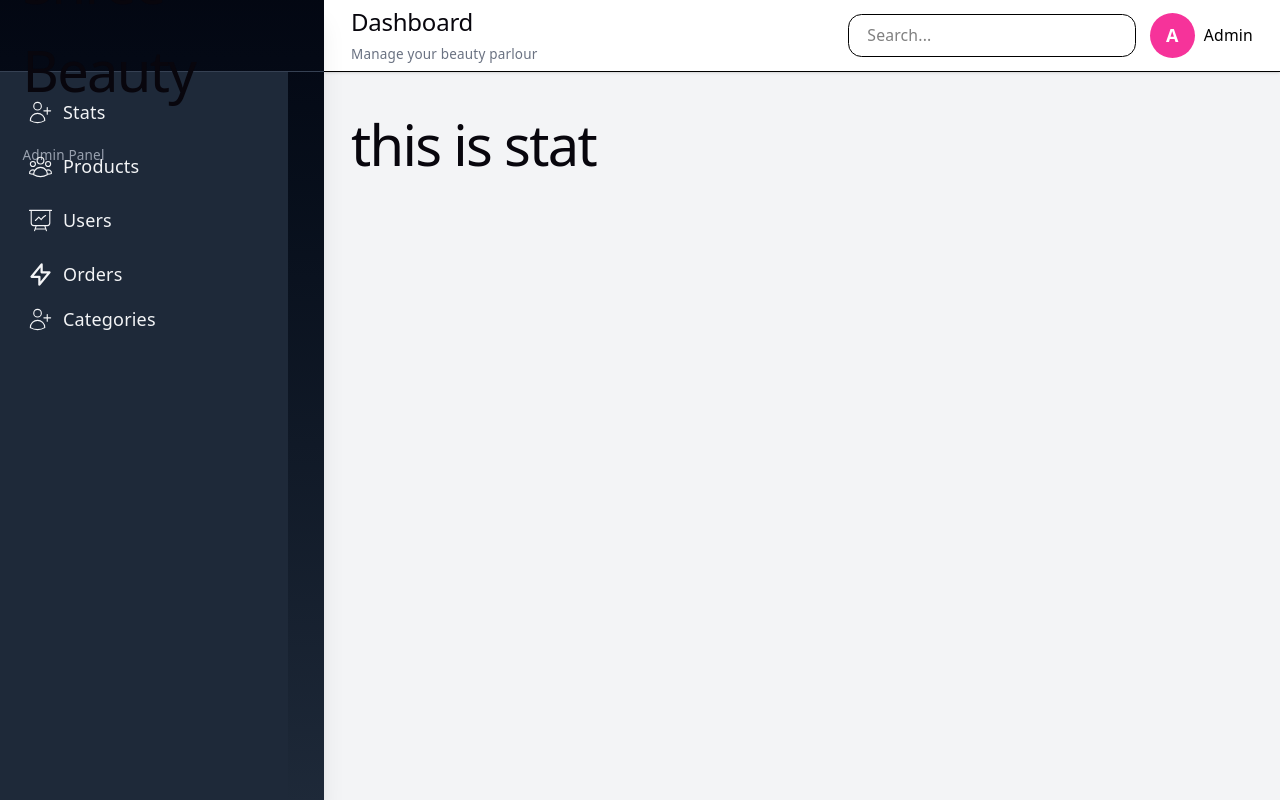
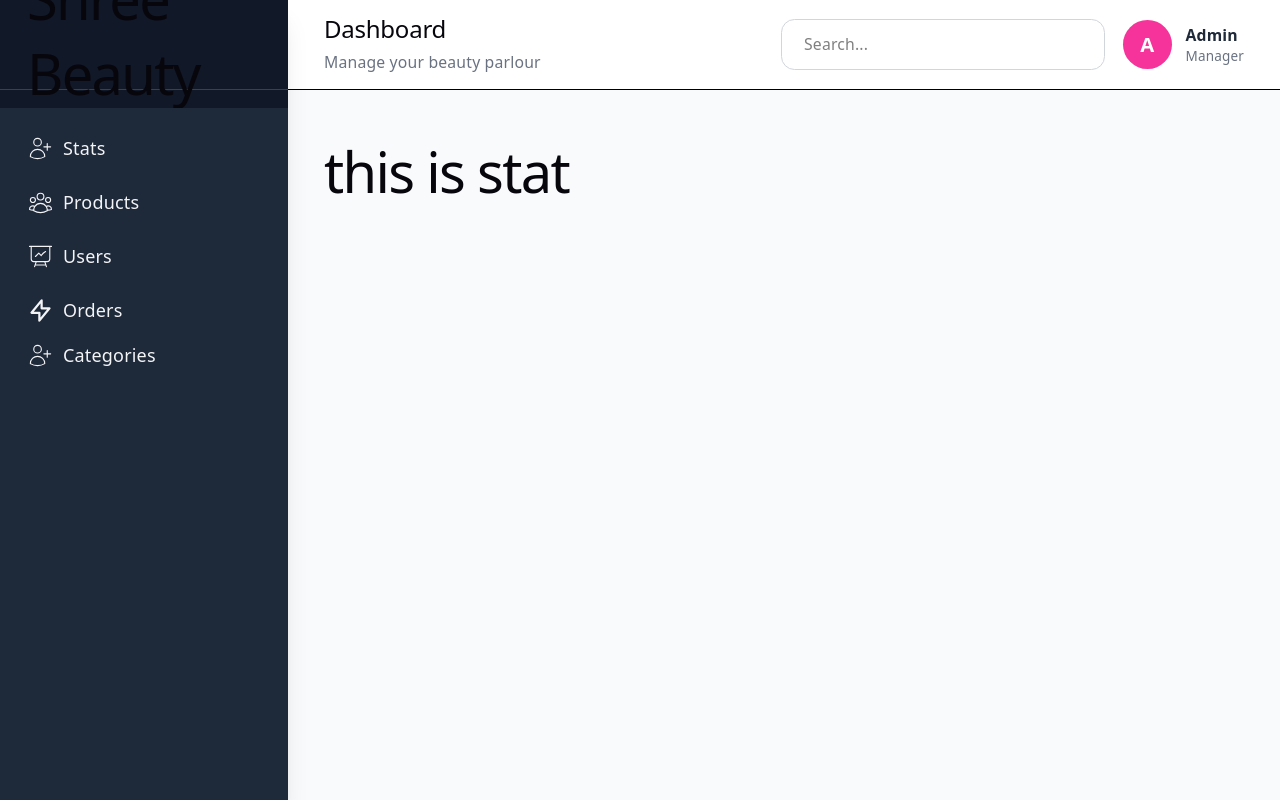
Before and after one commit to anishkumarshrees/mern-project-shree-beauty-parlour-frontend, a React (Vite) app: page /admin in a window 1280 px wide. Built offline with nearby package versions, Linux system fonts and the light colour scheme; no server answers; sample sign-in values are in the browser's storage.

Commit message:
adminlayout

```diff
--- a/src/pages/admin/AdminLayout.tsx
+++ b/src/pages/admin/AdminLayout.tsx
@@ -6,16 +6,17 @@ function AdminLayout() {
   const [sidebarOpen, setSidebarOpen] = useState(false);
 
   return (
-    <div className="flex h-[100dvh] bg-gray-100 overflow-hidden">
+    <div className="flex h-[100dvh] overflow-hidden bg-gray-100">
+
 
       {/* Mobile Overlay */}
       {sidebarOpen && (
         <div
           className="
           fixed inset-0
+          z-40
           bg-black/50
           backdrop-blur-sm
-          z-40
           md:hidden
           "
           onClick={() => setSidebarOpen(false)}
@@ -23,18 +24,22 @@ function AdminLayout() {
       )}
 
 
+
       {/* Sidebar */}
       <aside
         className={`
         fixed md:static
+        z-50
         top-0 left-0
-          z-50
         h-full
-          w-72
-          shrink-0
-          bg-gradient-to-b from-gray-950 to-gray-800
+        w-64
+        bg-[#111827]
         shadow-xl
-          transition-transform duration-300 ease-in-out
+        transition-transform
+        duration-300
+        ease-in-out
+        flex
+        flex-col
 
         ${
           sidebarOpen
@@ -44,30 +49,49 @@ function AdminLayout() {
         `}
       >
 
+
         {/* Logo */}
         <div
           className="
-          h-16
+          h-20
+          px-6
           flex
           items-center
           justify-between
-          px-5
           border-b
           border-gray-700
           "
         >
 
           <div>
-            <h1 className="text-white text-lg font-bold">
+
+            <h1
+              className="
+              text-white
+              text-2xl
+              font-bold
+              tracking-wide
+              "
+            >
               Shree Beauty
             </h1>
 
-            <p className="text-xs text-gray-400">
-              Admin Panel
+
+            <p
+              className="
+              text-gray-400
+              text-xs
+              mt-1
+              "
+            >
+              Admin Dashboard
             </p>
+
           </div>
 
 
+
+          {/* Close button mobile */}
           <button
             onClick={() => setSidebarOpen(false)}
             className="
@@ -79,11 +103,19 @@ function AdminLayout() {
             ✕
           </button>
 
+
         </div>
 
 
-        {/* Sidebar */}
-        <div className="h-[calc(100dvh-64px)] overflow-y-auto">
+
+        {/* Sidebar Links */}
+        <div
+          className="
+          flex-1
+          overflow-y-auto
+          py-4
+          "
+        >
           <Sidebar />
         </div>
 
@@ -92,38 +124,57 @@ function AdminLayout() {
 
 
 
-      {/* Right Section */}
-      <div className="flex flex-col flex-1 min-w-0">
 
 
-        {/* Navbar */}
+      {/* Main Content */}
+      <div
+        className="
+        flex-1
+        flex
+        flex-col
+        min-w-0
+        "
+      >
+
+
+
+
+        {/* Top Navbar */}
         <header
           className="
-          h-16
+          h-20
           bg-white
           border-b
+          shadow-sm
           flex
           items-center
           justify-between
           px-4
-          md:px-6
-          shadow-sm
+          md:px-8
           "
         >
 
 
-          <div className="flex items-center gap-4">
+
+          {/* Left */}
+          <div
+            className="
+            flex
+            items-center
+            gap-4
+            "
+          >
 
 
-            {/* Mobile Menu */}
+            {/* Hamburger */}
             <button
+              onClick={() => setSidebarOpen(true)}
               className="
               md:hidden
               p-2
               rounded-lg
               hover:bg-gray-100
               "
-              onClick={() => setSidebarOpen(true)}
             >
 
               <svg
@@ -146,14 +197,31 @@ function AdminLayout() {
 
 
 
+
+
             <div>
-              <h2 className="font-semibold text-gray-800 text-lg">
+
+              <h2
+                className="
+                text-xl
+                font-bold
+                text-gray-900
+                "
+              >
                 Dashboard
               </h2>
 
-              <p className="text-xs text-gray-500 hidden sm:block">
+
+              <p
+                className="
+                text-sm
+                text-gray-500
+                hidden sm:block
+                "
+              >
                 Manage your beauty parlour
               </p>
+
             </div>
 
 
@@ -161,22 +229,32 @@ function AdminLayout() {
 
 
 
+
+
           {/* Right */}
-          <div className="flex items-center gap-3">
+          <div
+            className="
+            flex
+            items-center
+            gap-4
+            "
+          >
+
 
 
             {/* Search */}
+            <div className="hidden lg:block">
+
               <input
                 type="text"
                 placeholder="Search..."
                 className="
-              hidden
-              lg:block
-              w-64
+                w-72
                 rounded-xl
                 border
-              px-4
-              py-2
+                border-gray-300
+                px-5
+                py-3
                 text-sm
                 outline-none
                 focus:ring-2
@@ -184,21 +262,25 @@ function AdminLayout() {
                 "
               />
 
+            </div>
 
 
-            {/* Profile */}
+
+
+
+            {/* Admin Profile */}
             <div
               className="
               flex
               items-center
-              gap-2
+              gap-3
               "
             >
 
               <div
                 className="
-                w-10
-                h-10
+                h-11
+                w-11
                 rounded-full
                 bg-pink-500
                 text-white
@@ -206,15 +288,36 @@ function AdminLayout() {
                 items-center
                 justify-center
                 font-bold
+                text-lg
                 "
               >
                 A
               </div>
 
 
-              <span className="hidden sm:block text-sm font-medium">
+
+              <div className="hidden sm:block">
+
+                <p
+                  className="
+                  text-sm
+                  font-semibold
+                  text-gray-800
+                  "
+                >
                   Admin
-              </span>
+                </p>
+
+
+                <p
+                  className="
+                  text-xs
+                  text-gray-500
+                  "
+                >
+                  Manager
+                </p>
+
 
               </div>
 
@@ -222,24 +325,32 @@ function AdminLayout() {
             </div>
 
 
+          </div>
+
+
+
         </header>
 
 
 
-        {/* Page Content */}
+
+
+
+        {/* Page */}
         <main
           className="
           flex-1
           overflow-y-auto
-          p-3
-          sm:p-4
-          md:p-6
+          bg-gray-50
+          p-4
+          md:p-8
           "
         >
 
           <Outlet />
 
         </main>
+
 
 
       </div>
```
Lines whose indentation alone changed are shown as unchanged.
